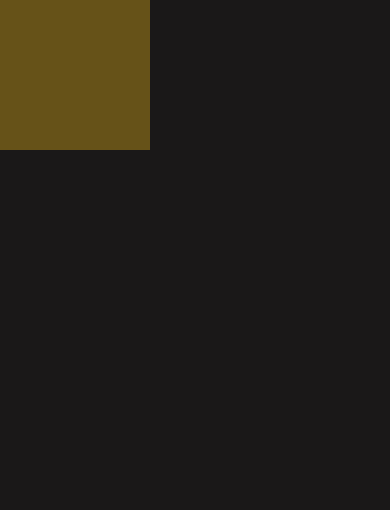
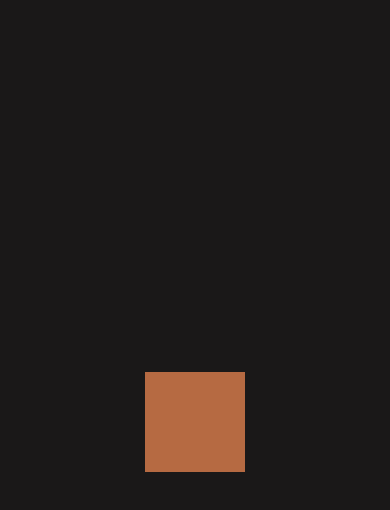
Before and after one commit to renatobentorocha/react-native-perspective, a React Native app: screen / in a window 390 px wide. Shown: the top 510 px of the page. Built offline with nearby package versions, Linux system fonts and the light colour scheme.

Commit message:
Create Orthographic

```diff
--- a/App.tsx
+++ b/App.tsx
@@ -1,75 +1,16 @@
 import React, {useEffect} from 'react';
-import {Dimensions, StyleSheet, View, ViewProps, ViewStyle} from 'react-native';
+import {StyleSheet, View} from 'react-native';
 
 import Animated, {
   Easing,
+  cancelAnimation,
   useAnimatedStyle,
   useSharedValue,
   withRepeat,
   withTiming,
+  SlideInUp,
+  withDelay,
 } from 'react-native-reanimated';
-import {multiply2D} from './matrix';
-
-import MatrixMath from 'react-native/Libraries/Utilities/MatrixMath';
-
-const {width: SCREEN_WIDTH, height: SCREEN_HEIGHT} = Dimensions.get('window');
-
-const CANVAS_CENTER = {
-  x: SCREEN_WIDTH / 2,
-  y: SCREEN_HEIGHT / 2,
-};
-
-type PointProps = {
-  x: number;
-  y: number;
-  z: number;
-};
-
-const theta = 30;
-
-const SIZE = 30;
-
-const pointDimensionStyle: ViewStyle = {
-  width: SIZE,
-  height: SIZE,
-  borderRadius: SIZE / 2,
-};
-
-const projectionMatrix: Array<Array<number>> = [
-  [1, 0, 0],
-  [0, 1, 0],
-  [0, 0, 0],
-];
-
-const translateBackMatrix: Array<Array<number>> = [
-  [1, 0, -CANVAS_CENTER.x],
-  [0, 1, -CANVAS_CENTER.y],
-  [0, 0, 0],
-];
-
-const translateForwardMatrix: Array<Array<number>> = [
-  [1, 0, CANVAS_CENTER.x],
-  [0, 1, CANVAS_CENTER.y],
-  [0, 0, 0],
-];
-
-const rotationXMatrix: Array<Array<number>> = [
-  [1, 0, 0],
-  [0, Math.cos(theta), -Math.sin(theta)],
-  [0, Math.sin(theta), Math.cos(theta)],
-];
-
-const rotationYMatrix: Array<Array<number>> = [
-  [Math.cos(theta), 0, Math.sin(theta)],
-  [0, 1, 0],
-  [-Math.sin(theta), 0, Math.cos(theta)],
-];
-
-const rotationZMatrix: Array<Array<number>> = [
-  [Math.cos(theta), -Math.sin(theta), 0],
-  [Math.sin(theta), Math.cos(theta), 0],
-  [0, 0, 1],
-];
 
 const createIdentityMatrix = () => {
   'worklet';
@@ -86,23 +27,6 @@ const reuseTranslate3dCommand = (
   matrixCommand[12] = x;
   matrixCommand[13] = y;
   matrixCommand[14] = z;
-};
-
-const reuseTranslate2dCommand = (
-  matrixCommand: Array<number>,
-  x: number,
-  y: number,
-) => {
-  'worklet';
-  matrixCommand[12] = x;
-  matrixCommand[13] = y;
-};
-
-const createTranslate2d = (x: number, y: number) => {
-  'worklet';
-  const mat = createIdentityMatrix();
-  reuseTranslate2dCommand(mat, x, y);
-  return mat;
 };
 
 const reuseRotateXCommand = (matrixCommand: Array<number>, radians: number) => {
@@ -128,26 +52,6 @@ const reuseRotateZCommand = (matrixCommand: Array<number>, radians: number) => {
   matrixCommand[1] = Math.sin(radians);
   matrixCommand[4] = -Math.sin(radians);
   matrixCommand[5] = Math.cos(radians);
-};
-
-const createOrthographic = (
-  left: number,
-  right: number,
-  bottom: number,
-  top: number,
-  near: number,
-  far: number,
-) => {
-  'worklet';
-  const a = 2 / (right - left);
-  const b = 2 / (top - bottom);
-  const c = -2 / (far - near);
-
-  const tx = -(right + left) / (right - left);
-  const ty = -(top + bottom) / (top - bottom);
-  const tz = -(far + near) / (far - near);
-
-  return [a, 0, 0, 0, 0, b, 0, 0, 0, 0, c, 0, tx, ty, tz, 1];
 };
 
 const multiplyInto = (
@@ -247,217 +151,136 @@ const rotateXYZ = (amountX: number, amountY: number, amountZ: number) => {
   return result;
 };
 
-type CustomSquareProps = {
-  style: Exclude<ViewStyle, 'width' | 'height'>;
-  width: number;
-  height: number;
-  rotateX: Animated.SharedValue<number>;
+const origin = {
+  x: 0,
+  y: 0,
+  z: 50,
 };
 
-const BackSquare = ({rotateX, style, width, height}: CustomSquareProps) => {
-  const animatedStyle = useAnimatedStyle(() => {
-    const m = createIdentityMatrix();
+const IndianRed = '#cd5c5c50';
+const DarkOrange = '#FF8C0050';
+const Gold = '#FFD70050';
+const MediumPurple = '#9370DB50';
+const SteelBlue = '#4682B450';
+const Chocolate = '#D2691E50';
 
-    const x = CANVAS_CENTER.x - width / 2;
-    const y = CANVAS_CENTER.y - height / 2;
+export default () => {
+  const x = useSharedValue(0);
+  const y = useSharedValue(0);
 
-    const result = Array.from(m);
+  useEffect(() => {
+    y.value = 0;
+    y.value = withDelay(
+      6500,
+      withRepeat(
+        withTiming(Math.PI * 2, {duration: 8000, easing: Easing.linear}),
+        -1,
+        false,
+      ),
+    );
 
-    reuseTranslate3dCommand(result, x, y, -width);
-    reuseRotateYCommand(result, Math.PI / 4);
+    x.value = 0;
+    x.value = withDelay(
+      6500,
+      withRepeat(
+        withTiming(Math.PI * 2, {duration: 8000, easing: Easing.linear}),
+        -1,
+        false,
+      ),
+    );
 
-    const rotate = rotateXYZ(rotateX.value, rotateX.value, rotateX.value);
+    return () => {
+      cancelAnimation(x);
+      cancelAnimation(y);
+    };
+    // eslint-disable-next-line react-hooks/exhaustive-deps
+  }, []);
 
-    transformWithOrigin(rotate, {x: -width / 2, y: -width / 2, z: 150});
-    multiplyInto(result, result, rotate);
-
+  const animatedStyleFront = useAnimatedStyle(() => {
+    const rotationMatrix = rotateXYZ(y.value, x.value, 0);
+    transformWithOrigin(rotationMatrix, origin);
     return {
-      transform: [{perspective: 1000}, {matrix: result}],
+      transform: [{perspective: 1000}, {matrix: rotationMatrix}],
     };
   });
 
-  return <Animated.View style={[style, {width, height}, animatedStyle]} />;
-};
-
-const FrontSquare = ({rotateX, style, width, height}: CustomSquareProps) => {
-  const animatedStyle = useAnimatedStyle(() => {
-    const m = createIdentityMatrix();
-
-    const x = CANVAS_CENTER.x - width / 2;
-    const y = CANVAS_CENTER.y - height / 2;
-
-    const result = Array.from(m);
-
-    reuseTranslate2dCommand(result, x, y);
-    reuseRotateYCommand(result, Math.PI / 4);
-
-    const rotate = rotateXYZ(-rotateX.value, -rotateX.value, -rotateX.value);
-
-    transformWithOrigin(rotate, {x: -width / 2, y: -width / 2, z: 150});
-    multiplyInto(result, result, rotate);
-
+  const animatedStyleLeft = useAnimatedStyle(() => {
+    const rotationMatrix = rotateXYZ(y.value, x.value - Math.PI / 2, 0);
+    transformWithOrigin(rotationMatrix, origin);
     return {
-      transform: [{perspective: 1000}, {matrix: result}],
+      transform: [{perspective: 1000}, {matrix: rotationMatrix}],
     };
   });
 
-  return <Animated.View style={[style, {width, height}, animatedStyle]} />;
-};
-
-const RightSquare = ({rotateX, style, width, height}: CustomSquareProps) => {
-  const animatedStyle = useAnimatedStyle(() => {
-    const m = createIdentityMatrix();
-
-    const x = CANVAS_CENTER.x - 25;
-    const y = CANVAS_CENTER.y - height / 2;
-
-    const result = Array.from(m);
-
-    reuseTranslate3dCommand(result, x, y, -100);
-    reuseRotateYCommand(result, (2 * Math.PI) / 4);
-
-    const rotate = rotateXYZ(-rotateX.value, rotateX.value, -rotateX.value);
-
-    transformWithOrigin(rotate, {x: -width / 2, y: -width / 2, z: 150});
-    multiplyInto(result, result, rotate);
-
+  const animatedStyleRight = useAnimatedStyle(() => {
+    const rotationMatrix = rotateXYZ(y.value, x.value + Math.PI / 2, 0);
+    transformWithOrigin(rotationMatrix, origin);
     return {
-      transform: [{perspective: 1000}, {matrix: result}],
+      transform: [{perspective: 1000}, {matrix: rotationMatrix}],
     };
   });
 
-  return <Animated.View style={[style, {width, height}, animatedStyle]} />;
-};
-
-const LeftSquare = ({rotateX, style, width, height}: CustomSquareProps) => {
-  const animatedStyle = useAnimatedStyle(() => {
-    const m = createIdentityMatrix();
-
-    const x = CANVAS_CENTER.x - width + 20;
-    const y = CANVAS_CENTER.y - height / 2;
-
-    const result = Array.from(m);
-
-    reuseTranslate3dCommand(result, x, y, -10);
-    reuseRotateYCommand(result, (2 * Math.PI) / 4);
-
-    const rotate = rotateXYZ(rotateX.value, rotateX.value, rotateX.value);
-
-    transformWithOrigin(rotate, {x: -width / 2, y: -width / 2, z: 150});
-    multiplyInto(result, result, rotate);
-
+  const animatedStyleBack = useAnimatedStyle(() => {
+    const rotationMatrix = rotateXYZ(y.value, x.value + Math.PI, 0);
+    transformWithOrigin(rotationMatrix, origin);
     return {
-      transform: [{perspective: 1000}, {matrix: result}],
+      transform: [{perspective: 1000}, {matrix: rotationMatrix}],
     };
   });
 
-  return <Animated.View style={[style, {width, height}, animatedStyle]} />;
-};
-
-const BottomSquare = ({rotateX, style, width, height}: CustomSquareProps) => {
-  const animatedStyle = useAnimatedStyle(() => {
-    const m = createIdentityMatrix();
-
-    const x = CANVAS_CENTER.x - width / 2;
-    const y = CANVAS_CENTER.y;
-
-    const result = Array.from(m);
-
-    reuseTranslate3dCommand(result, x, y, -width / 2);
-
-    reuseRotateXCommand(result, Math.PI / 2);
-    reuseRotateYCommand(result, Math.PI / 4);
-
-    const rotate = rotateXYZ(-rotateX.value, -rotateX.value, -rotateX.value);
-
-    transformWithOrigin(rotate, {x: -width / 2, y: -width / 2, z: 150});
-    multiplyInto(result, result, rotate);
-
+  const animatedStyleBottom = useAnimatedStyle(() => {
+    const rotationMatrix = rotateXYZ(y.value - Math.PI / 2, 0, x.value);
+    transformWithOrigin(rotationMatrix, origin);
     return {
-      transform: [{perspective: 1000}, {matrix: result}],
+      transform: [{perspective: 1000}, {matrix: rotationMatrix}],
     };
   });
 
-  return <Animated.View style={[style, {width, height}, animatedStyle]} />;
-};
-
-const TopSquare = ({rotateX, style, width, height}: CustomSquareProps) => {
-  const animatedStyle = useAnimatedStyle(() => {
-    const m = createIdentityMatrix();
-
-    const x = CANVAS_CENTER.x - width / 2;
-    const y = CANVAS_CENTER.y - height;
-
-    const result = Array.from(m);
-
-    reuseTranslate3dCommand(result, x, y, -width / 2);
-
-    reuseRotateXCommand(result, Math.PI / 2);
-    reuseRotateYCommand(result, Math.PI / 4);
-
-    const rotate = rotateXYZ(rotateX.value, rotateX.value, rotateX.value);
-
-    transformWithOrigin(rotate, {x: -width / 2, y: -width / 2, z: 150});
-    multiplyInto(result, result, rotate);
-
+  const animatedStyleTop = useAnimatedStyle(() => {
+    const rotationMatrix = rotateXYZ(y.value + Math.PI / 2, 0, -x.value);
+    transformWithOrigin(rotationMatrix, origin);
     return {
-      transform: [{perspective: 1000}, {matrix: result}],
+      transform: [{perspective: 1000}, {matrix: rotationMatrix}],
     };
   });
 
-  return <Animated.View style={[style, {width, height}, animatedStyle]} />;
-};
-
-export default () => {
-  const rotate = useSharedValue(0);
-  // const matrix = useSharedValue<number[]>(createIdentityMatrix());
-
-  useEffect(() => {
-    rotate.value = withRepeat(
-      withTiming(Math.PI * 2, {duration: 6000, easing: Easing.sin}),
-      -1,
-      true,
-    );
-    // eslint-disable-next-line react-hooks/exhaustive-deps
-  }, []);
-
   return (
     <View style={styles.container}>
-      <BackSquare
-        style={{position: 'absolute', backgroundColor: '#ffa60037'}}
-        width={150}
-        height={150}
-        rotateX={rotate}
+      <Animated.View
+        entering={SlideInUp.duration(1000)}
+        style={[styles.square, {backgroundColor: Gold}, animatedStyleBack]}
       />
-      <FrontSquare
-        style={{position: 'absolute', backgroundColor: '#80141462'}}
-        width={150}
-        height={150}
-        rotateX={rotate}
+      <Animated.View
+        entering={SlideInUp.duration(2000)}
+        style={[styles.square, {backgroundColor: SteelBlue}, animatedStyleLeft]}
       />
-      <RightSquare
-        style={{position: 'absolute', backgroundColor: '#360c6261'}}
-        width={150}
-        height={150}
-        rotateX={rotate}
+      <Animated.View
+        entering={SlideInUp.duration(3000)}
+        style={[
+          styles.square,
+          {backgroundColor: MediumPurple},
+          animatedStyleRight,
+        ]}
       />
-      <LeftSquare
-        style={{position: 'absolute', backgroundColor: '#e307075f'}}
-        width={150}
-        height={150}
-        rotateX={rotate}
+      <Animated.View
+        entering={SlideInUp.duration(4000)}
+        style={[
+          styles.square,
+          {backgroundColor: DarkOrange},
+          animatedStyleBottom,
+        ]}
       />
-      <BottomSquare
-        style={{position: 'absolute', backgroundColor: '#4e801457'}}
-        width={150}
-        height={150}
-        rotateX={rotate}
+      <Animated.View
+        entering={SlideInUp.duration(5000)}
+        style={[styles.square, {backgroundColor: IndianRed}, animatedStyleTop]}
       />
-      <TopSquare
-        style={{position: 'absolute', backgroundColor: '#4e801457'}}
-        width={150}
-        height={150}
-        rotateX={rotate}
+      <Animated.View
+        entering={SlideInUp.duration(6000)}
+        style={[
+          styles.square,
+          {backgroundColor: Chocolate},
+          animatedStyleFront,
+        ]}
       />
     </View>
   );
@@ -467,14 +290,12 @@ const styles = StyleSheet.create({
   container: {
     ...StyleSheet.absoluteFillObject,
     backgroundColor: '#1a1818',
+    alignItems: 'center',
+    justifyContent: 'center',
   },
-  circle: {
+  square: {
     position: 'absolute',
-    width: 80,
-    height: 80,
-    borderRadius: 40,
-    backgroundColor: '#ae6161',
-    left: CANVAS_CENTER.x - 40,
-    top: CANVAS_CENTER.y - 40,
+    height: 100,
+    width: 100,
   },
 });
--- a/MatrixMath.d.ts
+++ /dev/null
@@ -1 +0,0 @@
-declare module 'react-native/Libraries/Utilities/MatrixMath';
```
Also changed, not shown: matrix.ts (deleted, +0 -40 lines).
